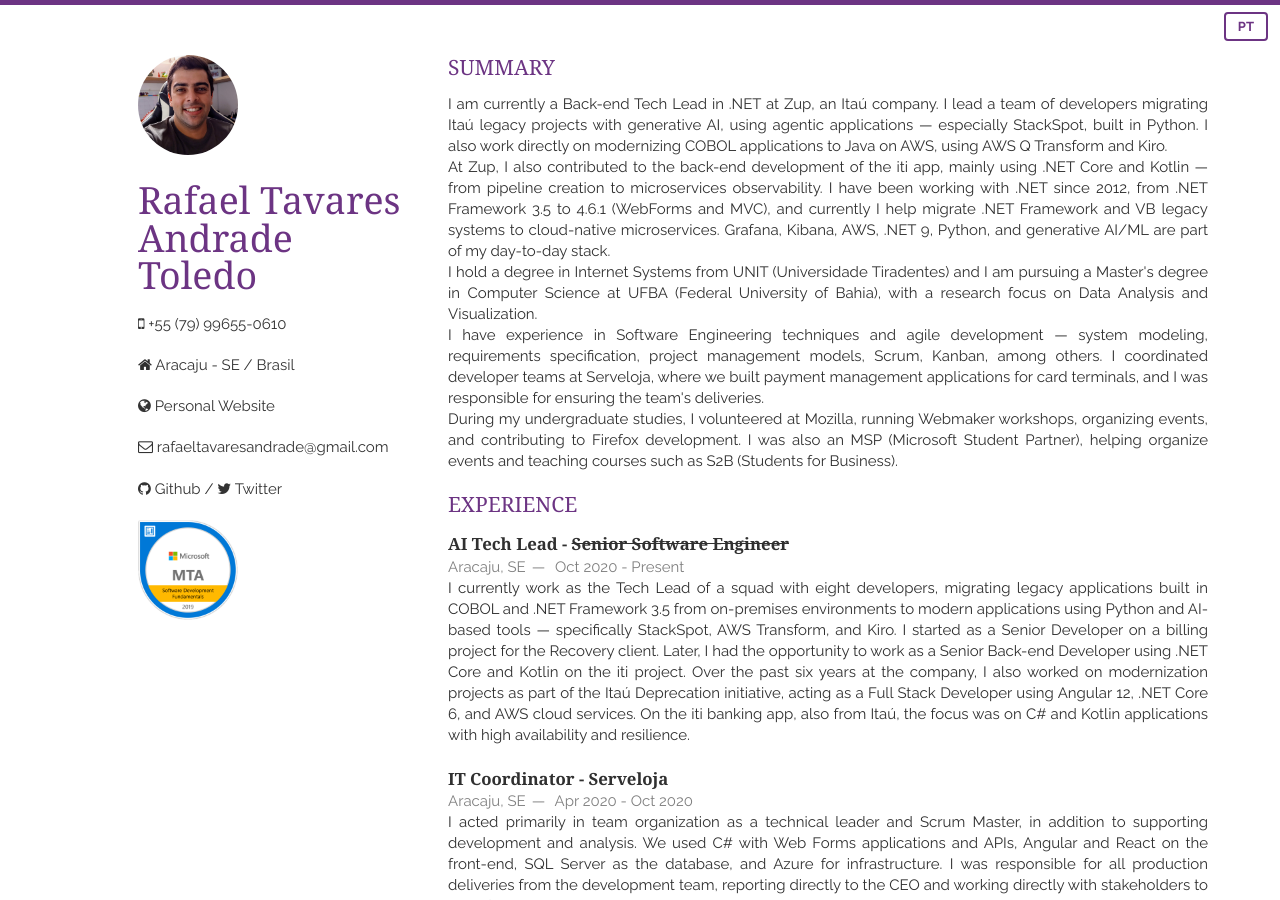
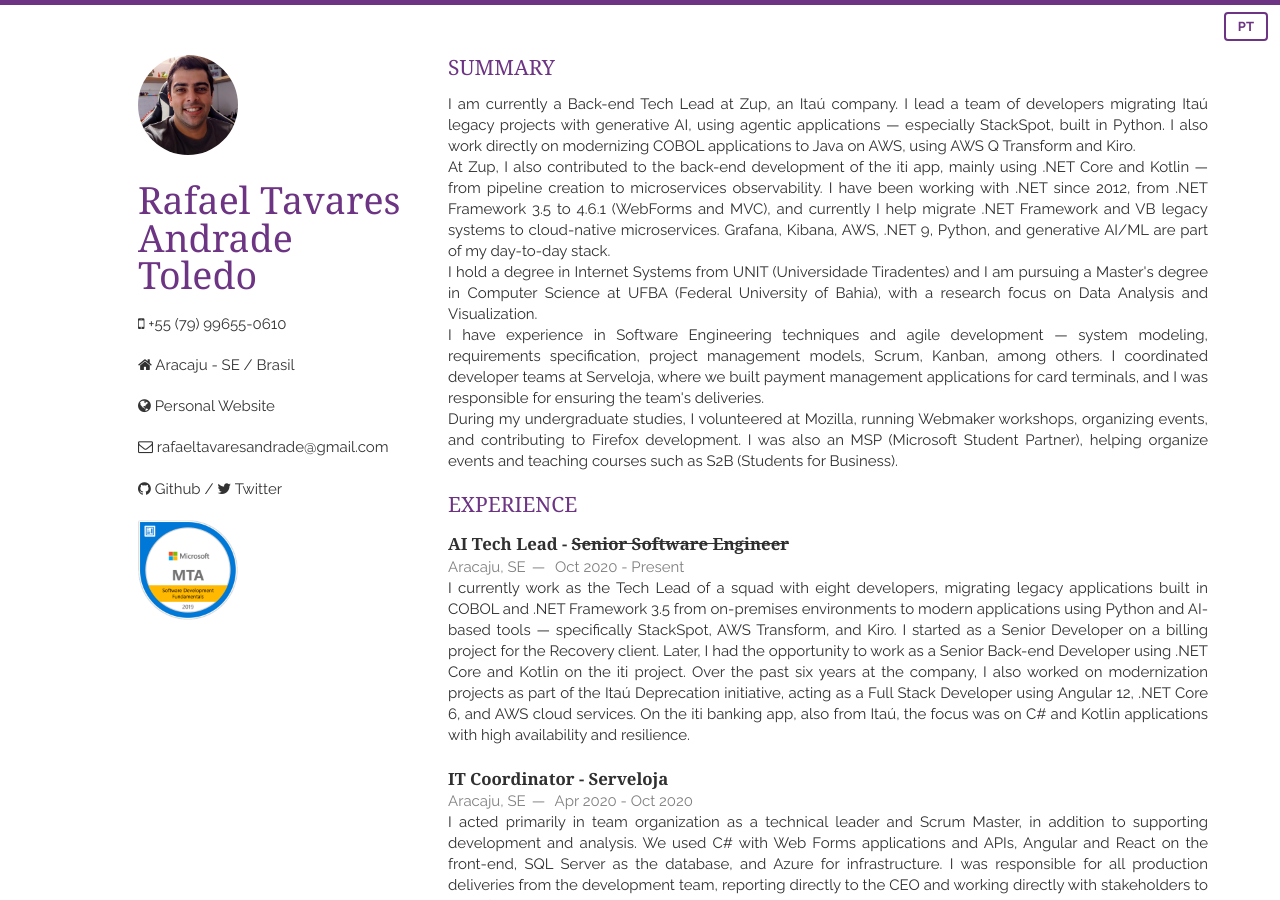
Before and after one commit to RafasTavares/resume-cv, a Jekyll site: the page built from index.html, in a window 1280 px wide and 900 px high. Built offline with Jekyll 4.4.1, drawn with Linux system fonts in a browser that asks for light colours; nearby versions of some CDN libraries; the list of posts is cut into pages by our own code.

Commit message:
atualizando experiencia

```diff
--- a/_includes/en/abstract.html
+++ b/_includes/en/abstract.html
@@ -1,7 +1,7 @@
 <section class="thirteen columns">
     <h1>Summary</h1>
     <p>
-        I am currently a Back-end Tech Lead in .NET at <a href="https://zupinnovation.com/"><b>Zup</b></a>, an <a href="https://www.itau.com.br/"><b>Itaú</b></a> company.
+        I am currently a Back-end Tech Lead at <a href="https://zupinnovation.com/"><b>Zup</b></a>, an <a href="https://www.itau.com.br/"><b>Itaú</b></a> company.
         I lead a team of developers migrating Itaú legacy projects with generative AI, using agentic applications — especially StackSpot, built in Python.
         I also work directly on modernizing COBOL applications to Java on AWS, using AWS Q Transform and Kiro.
         <br />
--- a/_includes/pt-BR/abstract.html
+++ b/_includes/pt-BR/abstract.html
@@ -1,7 +1,7 @@
 <section class="thirteen columns">
     <h1>Resumo</h1>
     <p>
-        Atualmente sou Tech Lead Back-end em .NET na <a href="https://zupinnovation.com/"><b>Zup</b></a>, empresa do <a href="https://www.itau.com.br/"><b>Itaú</b></a>.
+        Atualmente sou Tech Lead Back-end na <a href="https://zupinnovation.com/"><b>Zup</b></a>, empresa do <a href="https://www.itau.com.br/"><b>Itaú</b></a>.
         Lidero um time de desenvolvedores na migração de projetos legados do Itaú com IA generativa, utilizando aplicações agênticas — em especial a StackSpot, desenvolvida em Python.
         Também atuo diretamente na modernização de aplicações COBOL para Java na AWS, com AWS Q Transform e Kiro.
         <br />
```
